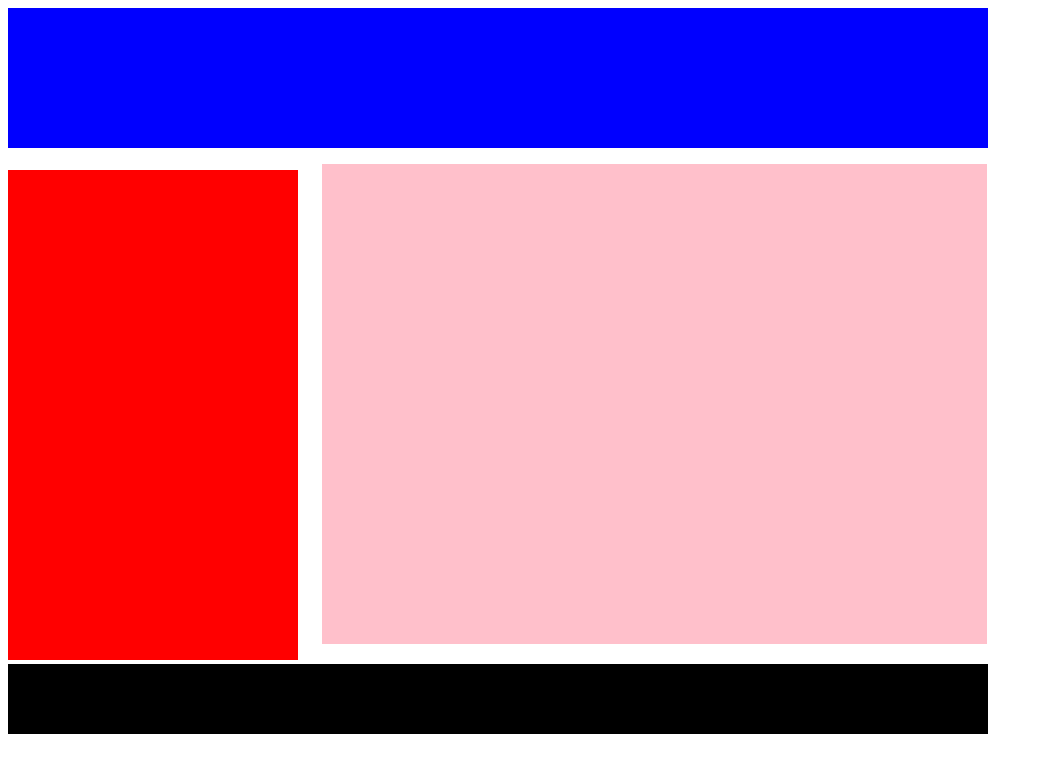
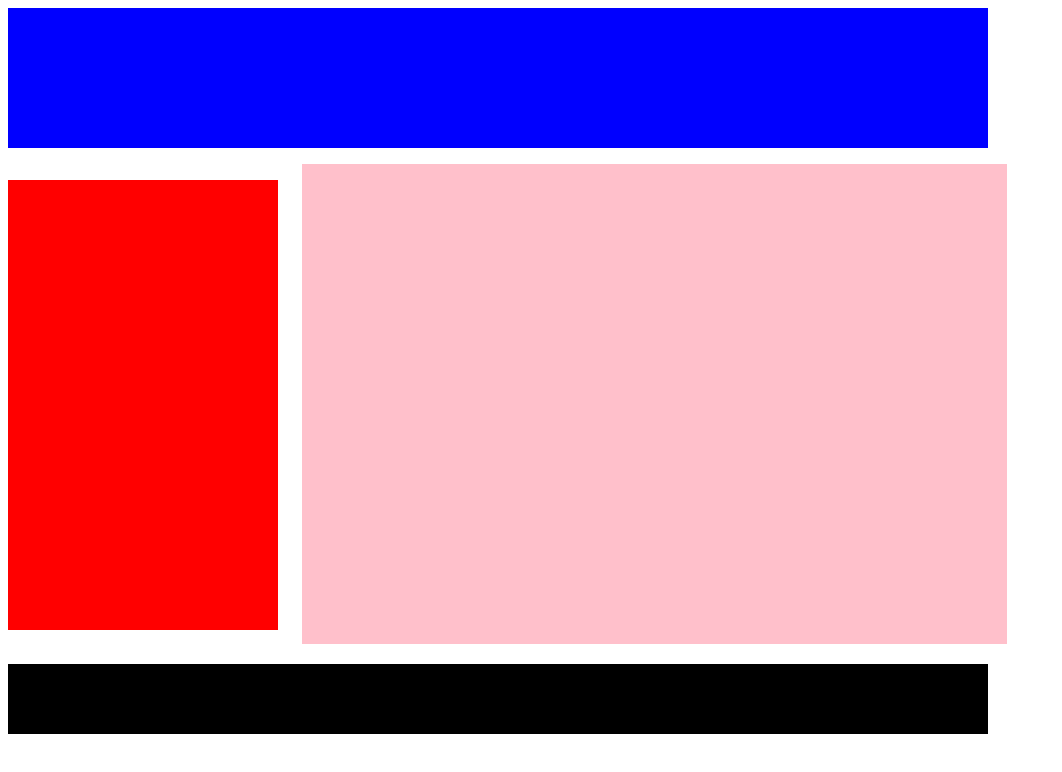
Before and after one commit to ghpadula/cp3-front-end, a plain HTML site: page index.html in a window 1280 px wide. Shown: the whole page, without its empty margins (0-1062 px from the left). Drawn offline with Linux system fonts and the light colour scheme.

Commit message:
Update style.css

```diff
--- a/style.css
+++ b/style.css
@@ -6,10 +6,11 @@ header{
 
 #sidebar{
     display: inline-block;
-    width: 290px;
-    height: 490px;
+    width: 270px;
+    height: 450px;
     background-color: red;
     margin-right: 20px;
+    margin-bottom: 30px;
 
     }
 
@@ -18,8 +19,8 @@ header{
     padding-left: 15px;
     padding-top: 15px;
     padding-bottom: 15px;
-        background-color: pink;
-    width: 650px;
+    background-color: pink;
+    width: 690px;
     height: 450px;
 
 }
```
